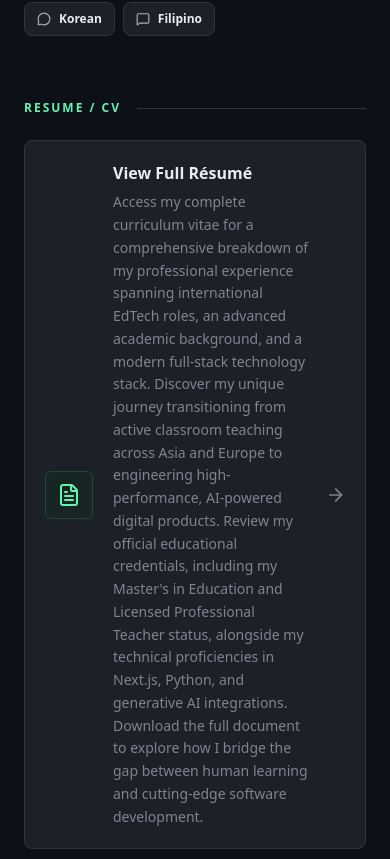
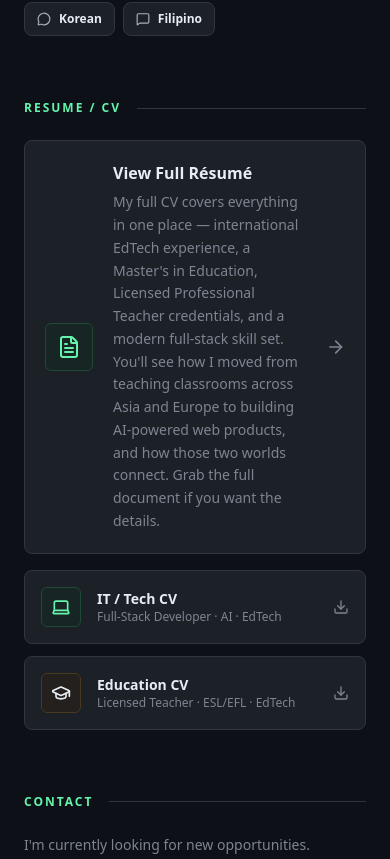
Before and after one commit to antoniotagaruma8/2026portfolio, a Next.js app: page /en in a window 390 px wide. Shown: the part 5502-6361 px from the top of the page. Built offline with nearby package versions, Linux system fonts and the light colour scheme.

Commit message:
huge updates

```diff
--- a/src/components/sections/ResumeSection.tsx
+++ b/src/components/sections/ResumeSection.tsx
@@ -1,24 +1,50 @@
 "use client";
 
 import { motion } from "framer-motion";
-import { FileText, ArrowRight } from "lucide-react";
+import { FileText, ArrowRight, Download, Laptop, GraduationCap } from "lucide-react";
 import { useParams } from "next/navigation";
 
 export function ResumeSection({ dict }: { dict: any }) {
   const params = useParams();
   const lang = params?.lang || "en";
 
+  const downloads = [
+    {
+      label: dict.cvTechLabel || "IT / Tech CV",
+      sub: dict.cvTechSub || "Full-Stack Developer · AI · EdTech",
+      file: "/cv-tech.pdf",
+      filename: "CV-IT-Tech-Antonio-Tagaruma.pdf",
+      icon: Laptop,
+      color: "accent-teal",
+      bg: "bg-[#132d21]/50",
+      border: "border-[#1e4a32]",
+      hoverBorder: "hover:border-accent-teal",
+    },
+    {
+      label: dict.cvEduLabel || "Education CV",
+      sub: dict.cvEduSub || "Licensed Teacher · ESL/EFL · EdTech",
+      file: "/cv-education.pdf",
+      filename: "CV-Education-Antonio-Tagaruma.pdf",
+      icon: GraduationCap,
+      color: "accent-amber",
+      bg: "bg-[#2d2013]/50",
+      border: "border-[#4a3a1e]",
+      hoverBorder: "hover:border-accent-amber",
+    },
+  ];
+
   return (
     <section id="resume" className="scroll-mt-24 lg:scroll-mt-24">
       <div className="section-label">{dict.resume || "Full Résumé"}</div>
 
+      {/* View Online link */}
       <motion.a
         href={`/${lang}/cv`}
         initial={{ opacity: 0, y: 10 }}
         whileInView={{ opacity: 1, y: 0 }}
         viewport={{ once: true, margin: "-50px" }}
         transition={{ type: "spring", stiffness: 300, damping: 24 }}
-        className="group flex items-center justify-between p-5 rounded-lg border border-border bg-card hover:border-accent-teal transition-all duration-200 hover:-translate-y-1"
+        className="group flex items-center justify-between p-5 rounded-lg border border-border bg-card hover:border-accent-teal transition-all duration-200 hover:-translate-y-1 mb-4"
       >
         <div className="flex items-center gap-5">
           <div className="w-12 h-12 shrink-0 rounded-md bg-[#132d21]/50 border border-[#1e4a32] flex items-center justify-center text-accent-teal group-hover:bg-accent-teal group-hover:text-[#0d1117] transition-colors">
@@ -41,6 +67,33 @@ export function ResumeSection({ dict }: { dict: any }) {
           <ArrowRight size={20} />
         </motion.div>
       </motion.a>
+
+      {/* Download buttons */}
+      <div className="grid grid-cols-1 sm:grid-cols-2 gap-3">
+        {downloads.map((cv, i) => (
+          <motion.a
+            key={cv.file}
+            href={cv.file}
+            download={cv.filename}
+            initial={{ opacity: 0, y: 10 }}
+            whileInView={{ opacity: 1, y: 0 }}
+            viewport={{ once: true, margin: "-50px" }}
+            transition={{ type: "spring", stiffness: 300, damping: 24, delay: i * 0.1 }}
+            className={`group flex items-center gap-4 p-4 rounded-lg border border-border bg-card ${cv.hoverBorder} transition-all duration-200 hover:-translate-y-1`}
+          >
+            <div className={`w-10 h-10 shrink-0 rounded-md ${cv.bg} border ${cv.border} flex items-center justify-center text-${cv.color} group-hover:bg-${cv.color} group-hover:text-[#0d1117] transition-colors`}>
+              <cv.icon size={20} />
+            </div>
+            <div className="flex-1 min-w-0">
+              <div className={`text-sm font-semibold text-foreground group-hover:text-${cv.color} transition-colors`}>
+                {cv.label}
+              </div>
+              <div className="text-xs text-muted-foreground truncate">{cv.sub}</div>
+            </div>
+            <Download size={16} className={`text-muted-foreground group-hover:text-${cv.color} transition-colors shrink-0`} />
+          </motion.a>
+        ))}
+      </div>
     </section>
   );
 }
--- a/src/components/shell/ScrollSpyNav.tsx
+++ b/src/components/shell/ScrollSpyNav.tsx
@@ -50,7 +50,7 @@ export function ScrollSpyNav({ navItems, theme = "teal" }: ScrollSpyNavProps) {
           }
         });
       },
-      { rootMargin: "-20% 0px -40% 0px" }
+      { rootMargin: "-20% 0px -60% 0px" }
     );
 
     items.forEach((item) => {
@@ -58,7 +58,22 @@ export function ScrollSpyNav({ navItems, theme = "teal" }: ScrollSpyNavProps) {
       if (el) observer.observe(el);
     });
 
-    return () => observer.disconnect();
+    // Fix: last section never enters the observer zone because there's
+    // no content below it. Activate it when the user reaches the bottom.
+    const lastId = items[items.length - 1]?.id;
+    const handleScroll = () => {
+      const nearBottom =
+        window.innerHeight + window.scrollY >= document.body.scrollHeight - 50;
+      if (nearBottom && lastId) {
+        setActiveId(lastId);
+      }
+    };
+    window.addEventListener("scroll", handleScroll, { passive: true });
+
+    return () => {
+      observer.disconnect();
+      window.removeEventListener("scroll", handleScroll);
+    };
   }, [shouldSpy, items]);
 
   const handleClick = (e: React.MouseEvent<HTMLAnchorElement>, id: string) => {
--- a/src/i18n/dictionaries/en.json
+++ b/src/i18n/dictionaries/en.json
@@ -58,7 +58,11 @@
     "aboutInnovatorTitle": "The Innovator",
     "aboutInnovatorDesc": "Integrating cutting-edge AI (Gemini, Groq) and RAG architecture to automate workflows and create personalized, intelligent solutions.",
     "resumeTitle": "View Full Résumé",
-    "resumeDesc": "Access my complete curriculum vitae for a comprehensive breakdown of my professional experience spanning international EdTech roles, an advanced academic background, and a modern full-stack technology stack. Discover my unique journey transitioning from active classroom teaching across Asia and Europe to engineering high-performance, AI-powered digital products. Review my official educational credentials, including my Master's in Education and Licensed Professional Teacher status, alongside my technical proficiencies in Next.js, Python, and generative AI integrations. Download the full document to explore how I bridge the gap between human learning and cutting-edge software development.",
+    "resumeDesc": "My full CV covers everything in one place — international EdTech experience, a Master's in Education, Licensed Professional Teacher credentials, and a modern full-stack skill set. You'll see how I moved from teaching classrooms across Asia and Europe to building AI-powered web products, and how those two worlds connect. Grab the full document if you want the details.",
+    "cvTechLabel": "IT / Tech CV",
+    "cvTechSub": "Full-Stack Developer · AI · EdTech",
+    "cvEduLabel": "Education CV",
+    "cvEduSub": "Licensed Teacher · ESL/EFL · EdTech",
     "contactTitle": "Contact",
     "contactDesc": "I'm currently looking for new opportunities. Whether you have a question about my EdTech projects, want to discuss a role, or just want to say hi, my inbox is always open!",
     "contactWorkAuth": "Work authorization (NIE)",
--- a/src/i18n/dictionaries/es.json
+++ b/src/i18n/dictionaries/es.json
@@ -59,6 +59,10 @@
     "aboutInnovatorDesc": "Integro IA de vanguardia (Gemini, Groq) y arquitectura RAG para automatizar flujos de trabajo y crear soluciones personalizadas e inteligentes.",
     "resumeTitle": "Ver Currículum Completo",
     "resumeDesc": "Accede a mi currículum vitae completo para obtener un desglose exhaustivo de mi experiencia profesional en roles de EdTech internacionales, mis antecedentes académicos avanzados y mi stack tecnológico full-stack. Descubre mi trayectoria única desde la enseñanza en aulas en Asia y Europa hasta la ingeniería de productos digitales de alto rendimiento. Revisa mis credenciales educativas oficiales, incluyendo mi Máster en Educación y mi licencia de profesor, junto con mis habilidades técnicas en Next.js, Python e integraciones de IA generativa. Descarga el documento completo para explorar cómo cierro la brecha entre el aprendizaje humano y el desarrollo de software.",
+    "cvTechLabel": "CV de TI / Tecnología",
+    "cvTechSub": "Desarrollador Full-Stack · IA · EdTech",
+    "cvEduLabel": "CV de Educación",
+    "cvEduSub": "Profesor Licenciado · ESL/EFL · EdTech",
     "contactTitle": "Contacto",
     "contactDesc": "Actualmente estoy buscando nuevas oportunidades. Ya sea que tengas una pregunta sobre mis proyectos EdTech, quieras discutir un rol, o simplemente quieras saludar, ¡mi bandeja de entrada siempre está abierta!",
     "contactWorkAuth": "Autorización de trabajo (NIE)",
```
Also changed, not shown: 2 other files (tests, documents, lock files or other folders).
